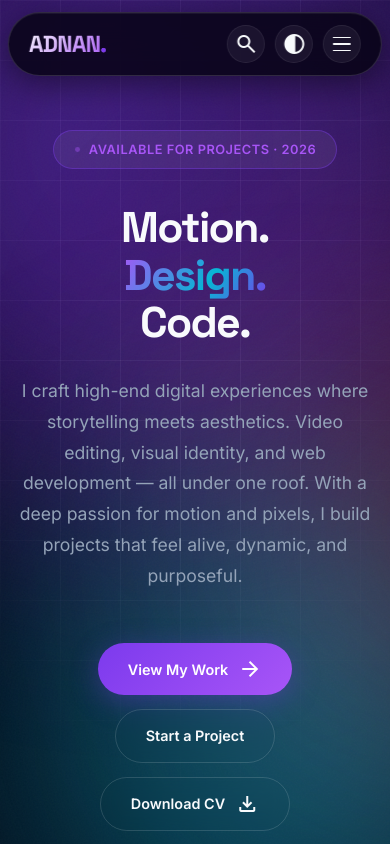
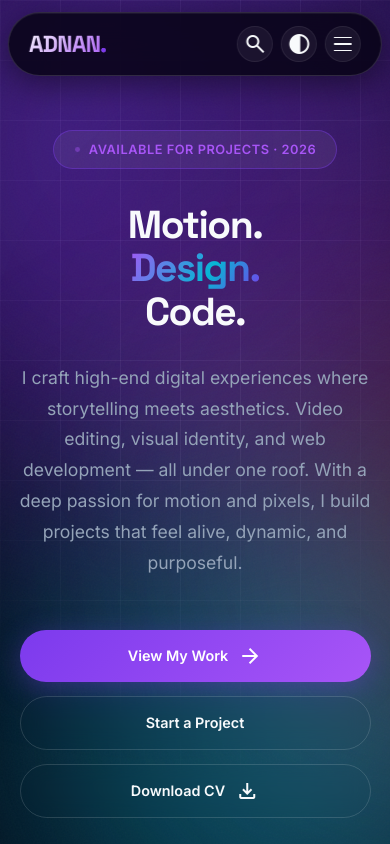
Before and after one commit to Adnxnnn/portfolio, a plain HTML site: page index.html in a window 390 px wide. Shown: the top 844 px of the page. Drawn offline with nearby package versions, Linux system fonts and the light colour scheme.

Commit message:
Enhance mobile responsive design for ultra-mobile devices

```diff
--- a/css/style.css
+++ b/css/style.css
@@ -1483,6 +1483,24 @@ footer {
 }
 
 @media (max-width:480px) {
+  .headline {
+    font-size: clamp(2rem, 10vw, 3rem);
+  }
+  .cta-group {
+    flex-direction: column;
+    width: 100%;
+  }
+  .cta-group .btn {
+    width: 100%;
+    justify-content: center;
+  }
+  .nav-right {
+    gap: 8px;
+  }
+  .nav-icon-btn, .theme-toggle, .hamburger {
+    width: 36px;
+    height: 36px;
+  }
   .scroll-indicator {
     display: none; /* Hide mouse scroll icon on very small screens to save vertical space */
   }
```
